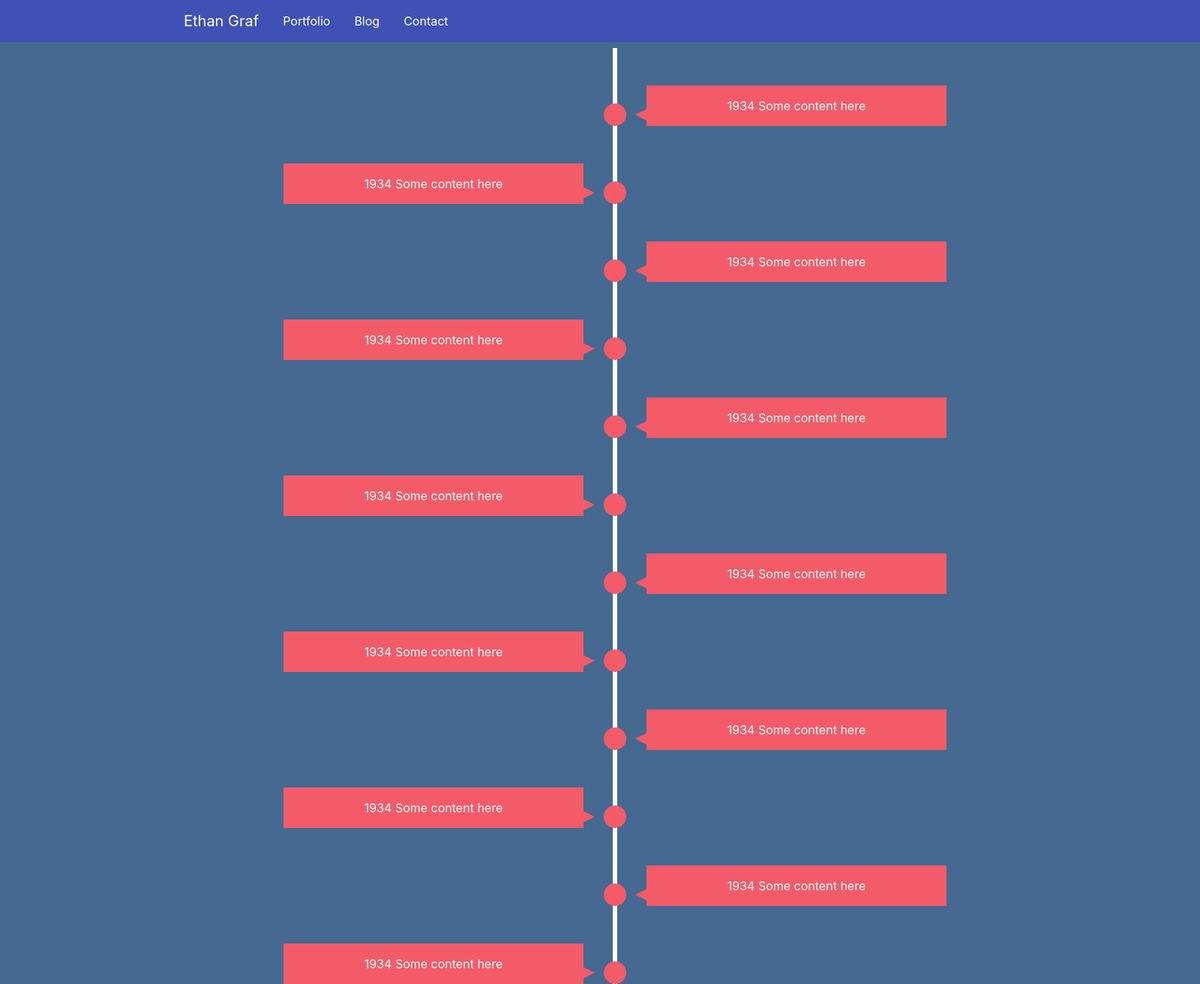
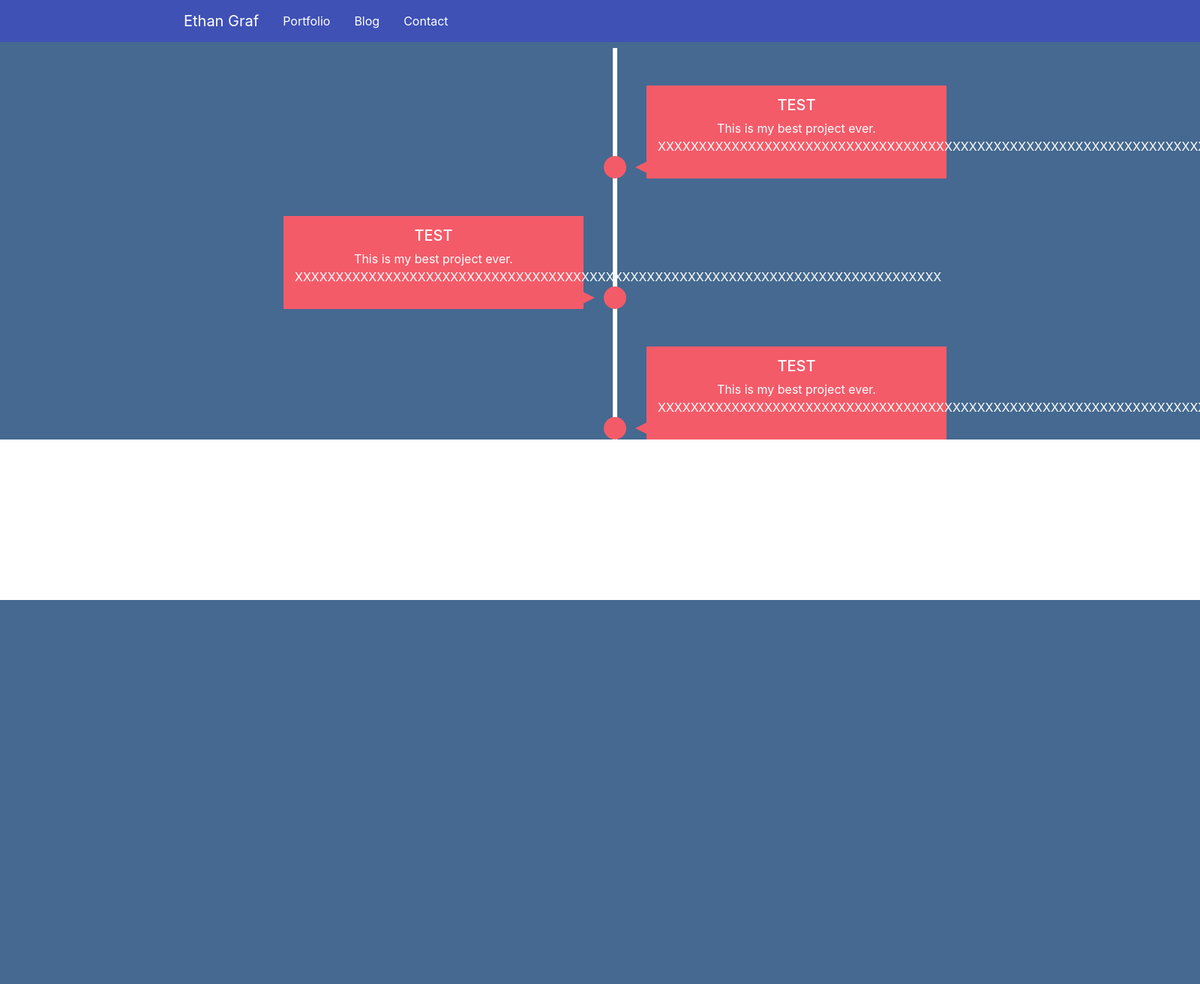
Before and after one commit to eagraf/portfolio, a Flask app: page /portfolio in a window 1600 px wide; the page is wider, and only the part inside the window is pictured. Shown: that part at 75% size. After the commit the page ends 800 px from the top of that part, so only its background shows below. Run offline with Flask 2, Linux system fonts and the light colour scheme; some libraries are stand-ins or nearby versions.

Commit message:
All projects are loaded from portfolio.json in data

```diff
--- a/app.py
+++ b/app.py
@@ -24,7 +24,10 @@
 
 @app.route('/portfolio')
 def portfolio():
-    return render_template('portfolio.html')
+    json_url = os.path.join(SITE_ROOT, 'static/data', 'portfolio.json')
+    data = json.load(open(json_url))
+
+    return render_template('portfolio.html', portfolio=data)
 
 @app.route('/contact')
 def contact():
--- /dev/null
+++ b/static/data/portfolio.json
@@ -0,0 +1,14 @@
+[
+    {
+        "title": "TEST",
+        "text": "This is my best project ever. XXXXXXXXXXXXXXXXXXXXXXXXXXXXXXXXXXXXXXXXXXXXXXXXXXXXXXXXXXXXXXXXXXXXXXXXXXXXXXX"
+    },
+    {
+        "title": "TEST",
+        "text": "This is my best project ever. XXXXXXXXXXXXXXXXXXXXXXXXXXXXXXXXXXXXXXXXXXXXXXXXXXXXXXXXXXXXXXXXXXXXXXXXXXXXXXX"
+    },
+    {
+        "title": "TEST",
+        "text": "This is my best project ever. XXXXXXXXXXXXXXXXXXXXXXXXXXXXXXXXXXXXXXXXXXXXXXXXXXXXXXXXXXXXXXXXXXXXXXXXXXXXXXX"
+    }
+]
--- a/templates/portfolio.html
+++ b/templates/portfolio.html
@@ -4,80 +4,14 @@
       {% include "navbar.html" %}
       <section class="timeline">
           <ul>
+              {% for project in portfolio %}
               <li>
                   <div>
-            <time>1934</time>
-            Some content here
+                      <h5>{{ project.title }}</h5>
+                      <p>{{ project.text }}</p>
                   </div>
               </li>
-
-        <li>
-          <div>
-            <time>1934</time>
-            Some content here
-          </div>
-        </li>
-        <li>
-          <div>
-            <time>1934</time>
-            Some content here
-          </div>
-        </li>
-        <li>
-          <div>
-            <time>1934</time>
-            Some content here
-          </div>
-        </li>
-        <li>
-          <div>
-            <time>1934</time>
-            Some content here
-          </div>
-        </li>
-        <li>
-          <div>
-            <time>1934</time>
-            Some content here
-          </div>
-        </li>
-        <li>
-          <div>
-            <time>1934</time>
-            Some content here
-          </div>
-        </li>
-        <li>
-          <div>
-            <time>1934</time>
-            Some content here
-          </div>
-        </li>
-        <li>
-          <div>
-            <time>1934</time>
-            Some content here
-          </div>
-        </li>
-        <li>
-          <div>
-            <time>1934</time>
-            Some content here
-          </div>
-        </li>
-        <li>
-          <div>
-            <time>1934</time>
-            Some content here
-          </div>
-        </li>
-        <li>
-          <div>
-            <time>1934</time>
-            Some content here
-          </div>
-        </li>
-        <!-- more list items here -->
+              {% endfor %}
           </ul>
       </section>
       {% include "includes.html" %}
```
Lines whose indentation alone changed are shown as unchanged.
